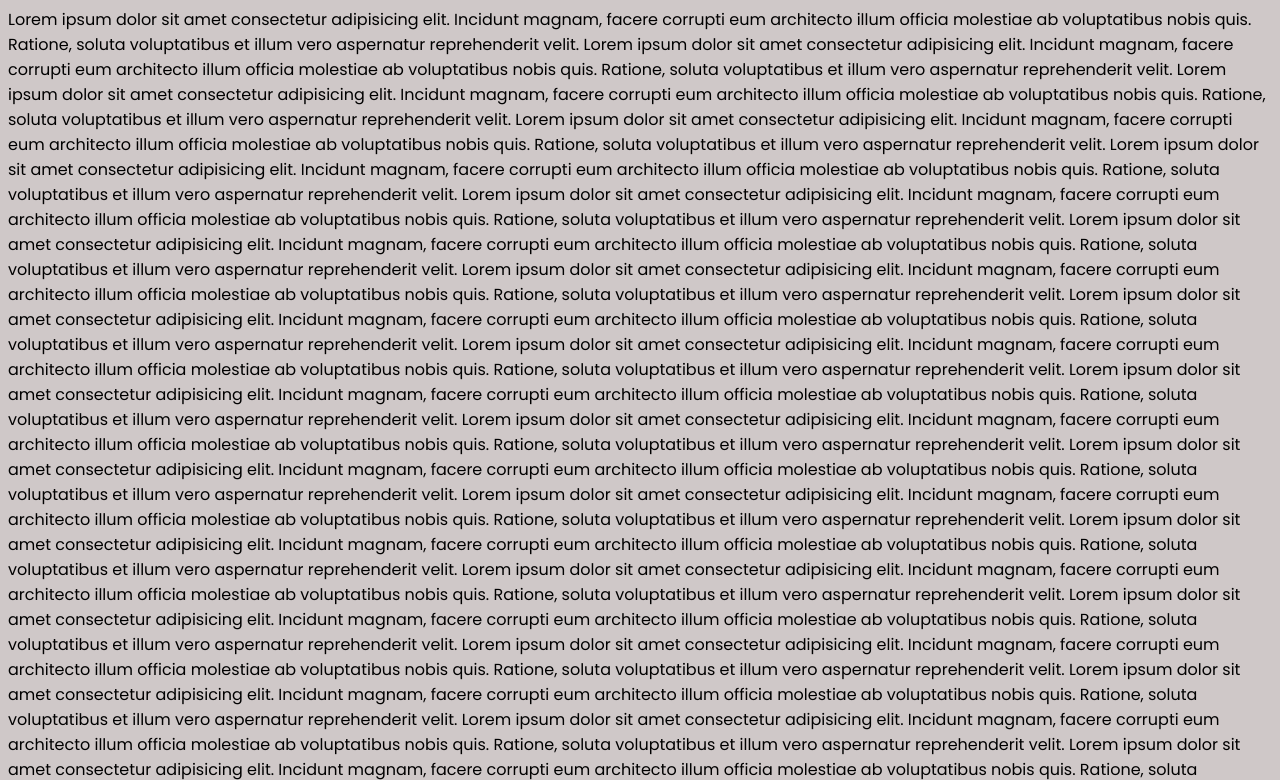
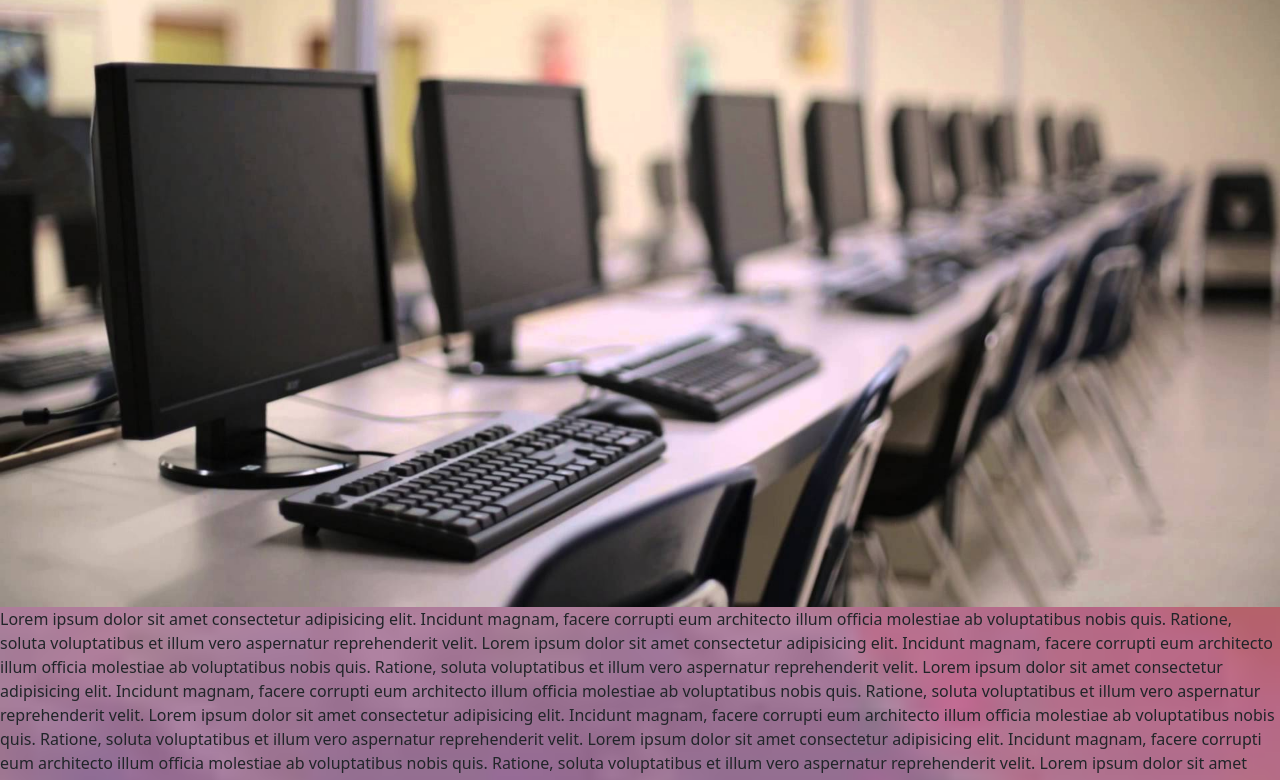
Before and after one commit to RafayMemon01/Horizon-Institute-of-Learning, a plain HTML site: page index.html in a window 1280 px wide. Shown: the part 113-893 px from the top of the page. Drawn offline with nearby package versions, Linux system fonts and the light colour scheme.

Commit message:
some new images updates

```diff
--- a/index.html
+++ b/index.html
@@ -13,6 +13,8 @@
     <link rel="stylesheet" href="style.css">
     <link rel="stylesheet" href="./m-style.css">
     <link rel="shortcut icon" type="image/png" href="./images/Logo.png">
+    <link href="https://cdn.jsdelivr.net/npm/bootstrap@5.0.2/dist/css/bootstrap.min.css" rel="stylesheet" integrity="sha384-EVSTQN3/azprG1Anm3QDgpJLIm9Nao0Yz1ztcQTwFspd3yD65VohhpuuCOmLASjC" crossorigin="anonymous">
+
 </head>
 
 <body>
@@ -32,6 +34,8 @@
 
         <div class="en-p"><a href="https://docs.google.com/forms/d/e/1FAIpQLSeuPUL2Z7LB-A9AjDw6p9bUUul1nB2YT4FA0nyezQClVSqWFw/viewform?usp=sf_link" target="_blank" rel="noopener noreferrer" class="en">Enroll Now</a></div>
     </header>
+    <img src="./images/R.jpeg" class="img-fluid" alt="...">
+
     Lorem ipsum dolor sit amet consectetur adipisicing elit. Incidunt magnam, facere corrupti eum architecto illum officia molestiae ab voluptatibus nobis quis. Ratione, soluta voluptatibus et illum vero aspernatur reprehenderit velit.
     Lorem ipsum dolor sit amet consectetur adipisicing elit. Incidunt magnam, facere corrupti eum architecto illum officia molestiae ab voluptatibus nobis quis. Ratione, soluta voluptatibus et illum vero aspernatur reprehenderit velit.
     Lorem ipsum dolor sit amet consectetur adipisicing elit. Incidunt magnam, facere corrupti eum architecto illum officia molestiae ab voluptatibus nobis quis. Ratione, soluta voluptatibus et illum vero aspernatur reprehenderit velit.
@@ -106,6 +110,8 @@
     <div class="Mobile"></div>
 
 
+    <script src="https://cdn.jsdelivr.net/npm/bootstrap@5.0.2/dist/js/bootstrap.bundle.min.js" integrity="sha384-MrcW6ZMFYlzcLA8Nl+NtUVF0sA7MsXsP1UyJoMp4YLEuNSfAP+JcXn/tWtIaxVXM" crossorigin="anonymous"></script>
+
 </body>
 
 </html>
--- a/style.css
+++ b/style.css
@@ -1,7 +1,11 @@
 @import url('https://fonts.googleapis.com/css2?family=Poppins:ital,wght@0,100;0,200;0,300;0,400;0,500;0,600;0,700;0,800;0,900;1,100;1,200;1,300;1,400;1,500;1,600;1,700;1,800;1,900&family=Roboto:ital,wght@0,100;0,300;0,400;0,500;0,700;0,900;1,100;1,300;1,400;1,500;1,700;1,900&display=swap');
 
 body {
-  background-color: rgb(207, 200, 200);
+  /* background-color: rgb(207, 200, 200); */
+  background-image: url('./images/bg-img.jpeg');
+  background-position: center;
+  background-size: cover;
+  background-repeat: no-repeat;
   color: black;
   font-family: 'Poppins';
   margin-top: 7.5em;
@@ -37,7 +41,7 @@ body {
 }
 
 header {
-  background-color: rgb(52, 131, 204);
+  background-color: rgba(255, 255, 255, 0.247);
   height: 6em;
   display: flex;
   justify-content: space-around;
@@ -51,8 +55,8 @@ header {
 .nav-links {
   /* float: right;
   list-style: none;
-  margin-top: 25px;
   margin-right: 400px; */
+  margin-top: 1em;
 }
 
 .en-p {
```
Also changed, not shown: images/R.jpeg (added), images/bg-img.jpeg (added).
